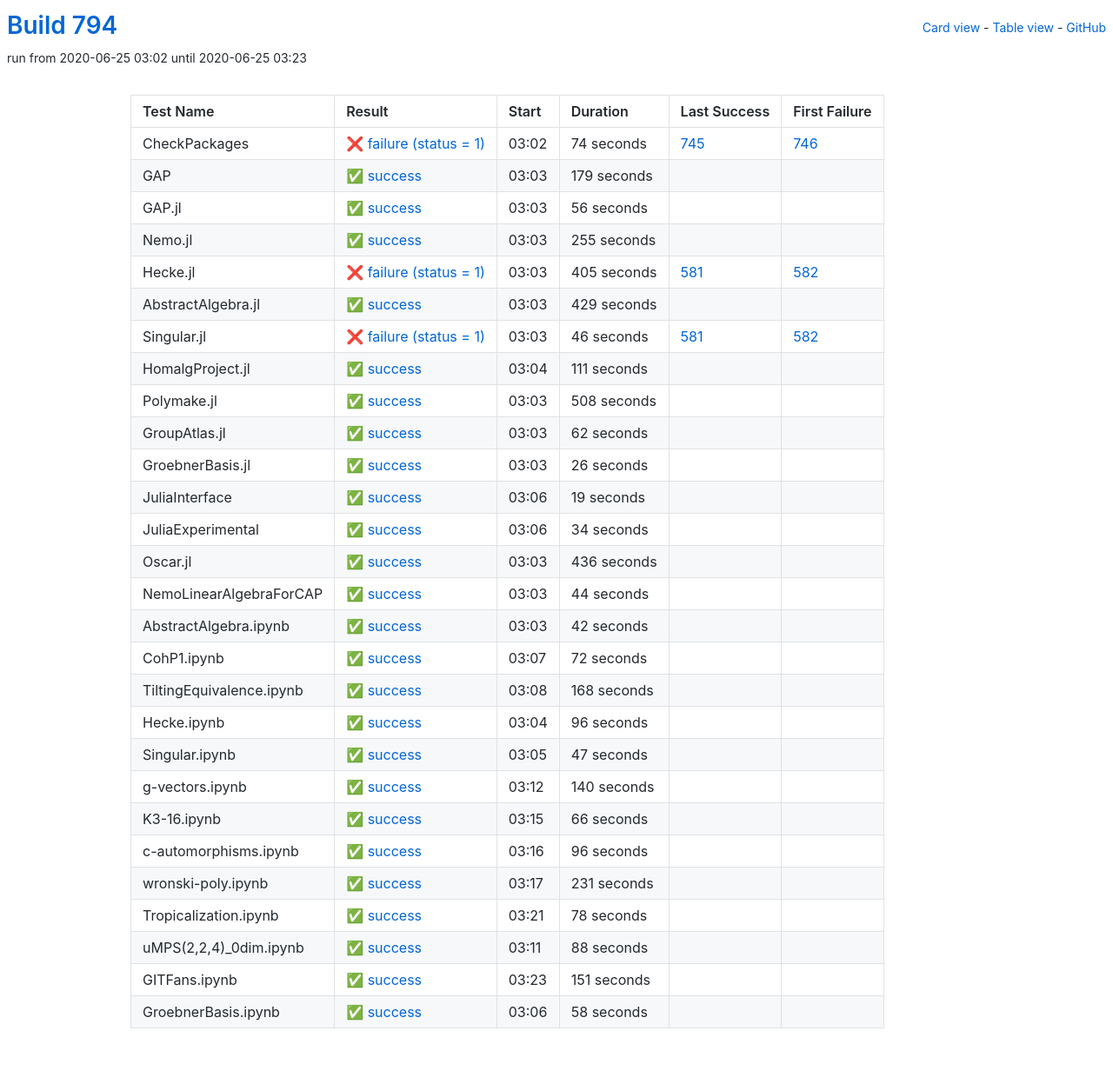
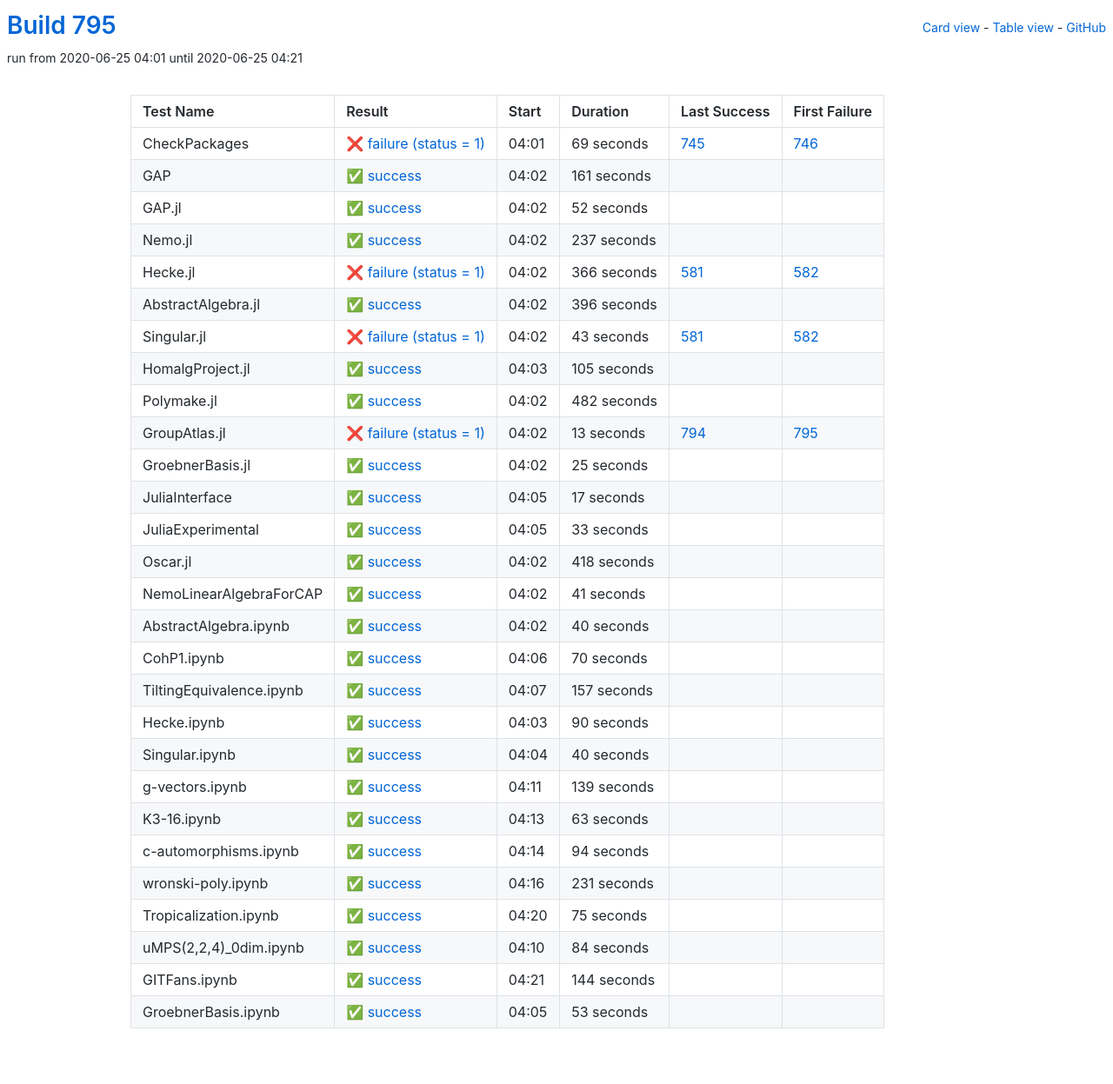
Before and after one commit to oscar-system/oscar-ci-status-1.4, a Jekyll site: the page built from table.html, in a window 1280 px wide. Shown: the whole page at 87% size. Built offline with Jekyll 4.4.1, drawn with Linux system fonts in a browser that asks for light colours.

Commit message:
Build #795

```diff
--- a/_data/ci.yml
+++ b/_data/ci.yml
@@ -1,6 +1,6 @@
 ---
-build: 794
-build_url: https://oscarci.mathematik.uni-kl.de/job/oscar-julia-1.4/794/
+build: 795
+build_url: https://oscarci.mathematik.uni-kl.de/job/oscar-julia-1.4/795/
 job: oscar-julia-1.4
 organization: oscar-system
 repo: oscar-ci-status-1.4
@@ -8,284 +8,284 @@ repourl: https://github.com/oscar-system/oscar-ci-status-1.4
 tests:
 - name: CheckPackages
   id: checkpackages
-  log: https://oscarci.mathematik.uni-kl.de/job/oscar-julia-1.4/794/artifact/logs/build-794/CheckPackages.log
-  start: 2020-06-25 03:02
+  log: https://oscarci.mathematik.uni-kl.de/job/oscar-julia-1.4/795/artifact/logs/build-795/CheckPackages.log
+  start: 2020-06-25 04:01
   success: false
   exitcode: 1
   status: failure
-  duration: 74
+  duration: 69
   last_success: 745
   last_success_url: https://oscarci.mathematik.uni-kl.de/job/oscar-julia-1.4/745/
   first_failure: 746
   first_failure_url: https://oscarci.mathematik.uni-kl.de/job/oscar-julia-1.4/746/
 - name: GAP
   id: gap
-  log: https://oscarci.mathematik.uni-kl.de/job/oscar-julia-1.4/794/artifact/logs/build-794/GAP.log
-  start: 2020-06-25 03:03
+  log: https://oscarci.mathematik.uni-kl.de/job/oscar-julia-1.4/795/artifact/logs/build-795/GAP.log
+  start: 2020-06-25 04:02
   success: true
   exitcode: 0
   status: success
-  duration: 179
+  duration: 161
   last_success: false
   last_success_url:
   first_failure: false
   first_failure_url:
 - name: GAP.jl
   id: gap-jl
-  log: https://oscarci.mathematik.uni-kl.de/job/oscar-julia-1.4/794/artifact/logs/build-794/GAP.jl.log
-  start: 2020-06-25 03:03
+  log: https://oscarci.mathematik.uni-kl.de/job/oscar-julia-1.4/795/artifact/logs/build-795/GAP.jl.log
+  start: 2020-06-25 04:02
   success: true
   exitcode: 0
   status: success
-  duration: 56
+  duration: 52
   last_success: false
   last_success_url:
   first_failure: false
   first_failure_url:
 - name: Nemo.jl
   id: nemo-jl
-  log: https://oscarci.mathematik.uni-kl.de/job/oscar-julia-1.4/794/artifact/logs/build-794/Nemo.jl.log
-  start: 2020-06-25 03:03
+  log: https://oscarci.mathematik.uni-kl.de/job/oscar-julia-1.4/795/artifact/logs/build-795/Nemo.jl.log
+  start: 2020-06-25 04:02
   success: true
   exitcode: 0
   status: success
-  duration: 255
+  duration: 237
   last_success: false
   last_success_url:
   first_failure: false
   first_failure_url:
 - name: Hecke.jl
   id: hecke-jl
-  log: https://oscarci.mathematik.uni-kl.de/job/oscar-julia-1.4/794/artifact/logs/build-794/Hecke.jl.log
-  start: 2020-06-25 03:03
+  log: https://oscarci.mathematik.uni-kl.de/job/oscar-julia-1.4/795/artifact/logs/build-795/Hecke.jl.log
+  start: 2020-06-25 04:02
   success: false
   exitcode: 1
   status: failure
-  duration: 405
+  duration: 366
   last_success: 581
   last_success_url: https://oscarci.mathematik.uni-kl.de/job/oscar-julia-1.4/581/
   first_failure: 582
   first_failure_url: https://oscarci.mathematik.uni-kl.de/job/oscar-julia-1.4/582/
 - name: AbstractAlgebra.jl
   id: abstractalgebra-jl
-  log: https://oscarci.mathematik.uni-kl.de/job/oscar-julia-1.4/794/artifact/logs/build-794/AbstractAlgebra.jl.log
-  start: 2020-06-25 03:03
+  log: https://oscarci.mathematik.uni-kl.de/job/oscar-julia-1.4/795/artifact/logs/build-795/AbstractAlgebra.jl.log
+  start: 2020-06-25 04:02
   success: true
   exitcode: 0
   status: success
-  duration: 429
+  duration: 396
   last_success: false
   last_success_url:
   first_failure: false
   first_failure_url:
 - name: Singular.jl
   id: singular-jl
-  log: https://oscarci.mathematik.uni-kl.de/job/oscar-julia-1.4/794/artifact/logs/build-794/Singular.jl.log
-  start: 2020-06-25 03:03
+  log: https://oscarci.mathematik.uni-kl.de/job/oscar-julia-1.4/795/artifact/logs/build-795/Singular.jl.log
+  start: 2020-06-25 04:02
   success: false
   exitcode: 1
   status: failure
-  duration: 46
+  duration: 43
   last_success: 581
   last_success_url: https://oscarci.mathematik.uni-kl.de/job/oscar-julia-1.4/581/
   first_failure: 582
   first_failure_url: https://oscarci.mathematik.uni-kl.de/job/oscar-julia-1.4/582/
 - name: HomalgProject.jl
   id: homalgproject-jl
-  log: https://oscarci.mathematik.uni-kl.de/job/oscar-julia-1.4/794/artifact/logs/build-794/HomalgProject.jl.log
-  start: 2020-06-25 03:04
+  log: https://oscarci.mathematik.uni-kl.de/job/oscar-julia-1.4/795/artifact/logs/build-795/HomalgProject.jl.log
+  start: 2020-06-25 04:03
   success: true
   exitcode: 0
   status: success
-  duration: 111
+  duration: 105
   last_success: false
   last_success_url:
   first_failure: false
   first_failure_url:
 - name: Polymake.jl
   id: polymake-jl
-  log: https://oscarci.mathematik.uni-kl.de/job/oscar-julia-1.4/794/artifact/logs/build-794/Polymake.jl.log
-  start: 2020-06-25 03:03
+  log: https://oscarci.mathematik.uni-kl.de/job/oscar-julia-1.4/795/artifact/logs/build-795/Polymake.jl.log
+  start: 2020-06-25 04:02
   success: true
   exitcode: 0
   status: success
-  duration: 508
+  duration: 482
   last_success: false
   last_success_url:
   first_failure: false
   first_failure_url:
 - name: GroupAtlas.jl
   id: groupatlas-jl
-  log: https://oscarci.mathematik.uni-kl.de/job/oscar-julia-1.4/794/artifact/logs/build-794/GroupAtlas.jl.log
-  start: 2020-06-25 03:03
+  log: https://oscarci.mathematik.uni-kl.de/job/oscar-julia-1.4/795/artifact/logs/build-795/GroupAtlas.jl.log
+  start: 2020-06-25 04:02
+  success: false
+  exitcode: 1
+  status: failure
+  duration: 13
+  last_success: 794
+  last_success_url: https://oscarci.mathematik.uni-kl.de/job/oscar-julia-1.4/794/
+  first_failure: 795
+  first_failure_url: https://oscarci.mathematik.uni-kl.de/job/oscar-julia-1.4/795/
+- name: GroebnerBasis.jl
+  id: groebnerbasis-jl
+  log: https://oscarci.mathematik.uni-kl.de/job/oscar-julia-1.4/795/artifact/logs/build-795/GroebnerBasis.jl.log
+  start: 2020-06-25 04:02
   success: true
   exitcode: 0
   status: success
-  duration: 62
-  last_success: false
-  last_success_url:
-  first_failure: false
-  first_failure_url:
-- name: GroebnerBasis.jl
-  id: groebnerbasis-jl
-  log: https://oscarci.mathematik.uni-kl.de/job/oscar-julia-1.4/794/artifact/logs/build-794/GroebnerBasis.jl.log
-  start: 2020-06-25 03:03
-  success: true
-  exitcode: 0
-  status: success
-  duration: 26
+  duration: 25
   last_success: false
   last_success_url:
   first_failure: false
   first_failure_url:
 - name: JuliaInterface
   id: juliainterface
-  log: https://oscarci.mathematik.uni-kl.de/job/oscar-julia-1.4/794/artifact/logs/build-794/JuliaInterface.log
-  start: 2020-06-25 03:06
+  log: https://oscarci.mathematik.uni-kl.de/job/oscar-julia-1.4/795/artifact/logs/build-795/JuliaInterface.log
+  start: 2020-06-25 04:05
   success: true
   exitcode: 0
   status: success
-  duration: 19
+  duration: 17
   last_success: false
   last_success_url:
   first_failure: false
   first_failure_url:
 - name: JuliaExperimental
   id: juliaexperimental
-  log: https://oscarci.mathematik.uni-kl.de/job/oscar-julia-1.4/794/artifact/logs/build-794/JuliaExperimental.log
-  start: 2020-06-25 03:06
+  log: https://oscarci.mathematik.uni-kl.de/job/oscar-julia-1.4/795/artifact/logs/build-795/JuliaExperimental.log
+  start: 2020-06-25 04:05
   success: true
   exitcode: 0
   status: success
-  duration: 34
+  duration: 33
   last_success: false
   last_success_url:
   first_failure: false
   first_failure_url:
 - name: Oscar.jl
   id: oscar-jl
-  log: https://oscarci.mathematik.uni-kl.de/job/oscar-julia-1.4/794/artifact/logs/build-794/Oscar.jl.log
-  start: 2020-06-25 03:03
+  log: https://oscarci.mathematik.uni-kl.de/job/oscar-julia-1.4/795/artifact/logs/build-795/Oscar.jl.log
+  start: 2020-06-25 04:02
   success: true
   exitcode: 0
   status: success
-  duration: 436
+  duration: 418
   last_success: false
   last_success_url:
   first_failure: false
   first_failure_url:
 - name: NemoLinearAlgebraForCAP
   id: nemolinearalgebraforcap
-  log: https://oscarci.mathematik.uni-kl.de/job/oscar-julia-1.4/794/artifact/logs/build-794/NemoLinearAlgebraForCAP.log
-  start: 2020-06-25 03:03
+  log: https://oscarci.mathematik.uni-kl.de/job/oscar-julia-1.4/795/artifact/logs/build-795/NemoLinearAlgebraForCAP.log
+  start: 2020-06-25 04:02
   success: true
   exitcode: 0
   status: success
-  duration: 44
+  duration: 41
   last_success: false
   last_success_url:
   first_failure: false
   first_failure_url:
 - name: AbstractAlgebra.ipynb
   id: abstractalgebra-ipynb
-  log: https://oscarci.mathematik.uni-kl.de/job/oscar-julia-1.4/794/artifact/logs/build-794/AbstractAlgebra.ipynb.log
-  start: 2020-06-25 03:03
+  log: https://oscarci.mathematik.uni-kl.de/job/oscar-julia-1.4/795/artifact/logs/build-795/AbstractAlgebra.ipynb.log
+  start: 2020-06-25 04:02
   success: true
   exitcode: 0
   status: success
-  duration: 42
+  duration: 40
   last_success: false
   last_success_url:
   first_failure: false
   first_failure_url:
 - name: CohP1.ipynb
   id: cohp1-ipynb
-  log: https://oscarci.mathematik.uni-kl.de/job/oscar-julia-1.4/794/artifact/logs/build-794/CohP1.ipynb.log
-  start: 2020-06-25 03:07
+  log: https://oscarci.mathematik.uni-kl.de/job/oscar-julia-1.4/795/artifact/logs/build-795/CohP1.ipynb.log
+  start: 2020-06-25 04:06
   success: true
   exitcode: 0
   status: success
-  duration: 72
+  duration: 70
   last_success: false
   last_success_url:
   first_failure: false
   first_failure_url:
 - name: TiltingEquivalence.ipynb
   id: tiltingequivalence-ipynb
-  log: https://oscarci.mathematik.uni-kl.de/job/oscar-julia-1.4/794/artifact/logs/build-794/TiltingEquivalence.ipynb.log
-  start: 2020-06-25 03:08
+  log: https://oscarci.mathematik.uni-kl.de/job/oscar-julia-1.4/795/artifact/logs/build-795/TiltingEquivalence.ipynb.log
+  start: 2020-06-25 04:07
   success: true
   exitcode: 0
   status: success
-  duration: 168
+  duration: 157
   last_success: false
   last_success_url:
   first_failure: false
   first_failure_url:
 - name: Hecke.ipynb
   id: hecke-ipynb
-  log: https://oscarci.mathematik.uni-kl.de/job/oscar-julia-1.4/794/artifact/logs/build-794/Hecke.ipynb.log
-  start: 2020-06-25 03:04
+  log: https://oscarci.mathematik.uni-kl.de/job/oscar-julia-1.4/795/artifact/logs/build-795/Hecke.ipynb.log
+  start: 2020-06-25 04:03
   success: true
   exitcode: 0
   status: success
-  duration: 96
+  duration: 90
   last_success: false
   last_success_url:
   first_failure: false
   first_failure_url:
 - name: Singular.ipynb
   id: singular-ipynb
-  log: https://oscarci.mathematik.uni-kl.de/job/oscar-julia-1.4/794/artifact/logs/build-794/Singular.ipynb.log
-  start: 2020-06-25 03:05
+  log: https://oscarci.mathematik.uni-kl.de/job/oscar-julia-1.4/795/artifact/logs/build-795/Singular.ipynb.log
+  start: 2020-06-25 04:04
   success: true
   exitcode: 0
   status: success
-  duration: 47
+  duration: 40
   last_success: false
   last_success_url:
   first_failure: false
   first_failure_url:
 - name: g-vectors.ipynb
   id: g-vectors-ipynb
-  log: https://oscarci.mathematik.uni-kl.de/job/oscar-julia-1.4/794/artifact/logs/build-794/g-vectors.ipynb.log
-  start: 2020-06-25 03:12
+  log: https://oscarci.mathematik.uni-kl.de/job/oscar-julia-1.4/795/artifact/logs/build-795/g-vectors.ipynb.log
+  start: 2020-06-25 04:11
   success: true
   exitcode: 0
   status: success
-  duration: 140
+  duration: 139
   last_success: false
   last_success_url:
   first_failure: false
   first_failure_url:
 - name: K3-16.ipynb
   id: k3-16-ipynb
-  log: https://oscarci.mathematik.uni-kl.de/job/oscar-julia-1.4/794/artifact/logs/build-794/K3-16.ipynb.log
-  start: 2020-06-25 03:15
+  log: https://oscarci.mathematik.uni-kl.de/job/oscar-julia-1.4/795/artifact/logs/build-795/K3-16.ipynb.log
+  start: 2020-06-25 04:13
   success: true
   exitcode: 0
   status: success
-  duration: 66
+  duration: 63
   last_success: false
   last_success_url:
   first_failure: false
   first_failure_url:
 - name: c-automorphisms.ipynb
   id: c-automorphisms-ipynb
-  log: https://oscarci.mathematik.uni-kl.de/job/oscar-julia-1.4/794/artifact/logs/build-794/c-automorphisms.ipynb.log
-  start: 2020-06-25 03:16
+  log: https://oscarci.mathematik.uni-kl.de/job/oscar-julia-1.4/795/artifact/logs/build-795/c-automorphisms.ipynb.log
+  start: 2020-06-25 04:14
   success: true
   exitcode: 0
   status: success
-  duration: 96
+  duration: 94
   last_success: false
   last_success_url:
   first_failure: false
   first_failure_url:
 - name: wronski-poly.ipynb
   id: wronski-poly-ipynb
-  log: https://oscarci.mathematik.uni-kl.de/job/oscar-julia-1.4/794/artifact/logs/build-794/wronski-poly.ipynb.log
-  start: 2020-06-25 03:17
+  log: https://oscarci.mathematik.uni-kl.de/job/oscar-julia-1.4/795/artifact/logs/build-795/wronski-poly.ipynb.log
+  start: 2020-06-25 04:16
   success: true
   exitcode: 0
   status: success
@@ -296,48 +296,48 @@ tests:
   first_failure_url:
 - name: Tropicalization.ipynb
   id: tropicalization-ipynb
-  log: https://oscarci.mathematik.uni-kl.de/job/oscar-julia-1.4/794/artifact/logs/build-794/Tropicalization.ipynb.log
-  start: 2020-06-25 03:21
+  log: https://oscarci.mathematik.uni-kl.de/job/oscar-julia-1.4/795/artifact/logs/build-795/Tropicalization.ipynb.log
+  start: 2020-06-25 04:20
   success: true
   exitcode: 0
   status: success
-  duration: 78
+  duration: 75
   last_success: false
   last_success_url:
   first_failure: false
   first_failure_url:
 - name: uMPS(2,2,4)_0dim.ipynb
   id: umps-2-2-4-0dim-ipynb
-  log: https://oscarci.mathematik.uni-kl.de/job/oscar-julia-1.4/794/artifact/logs/build-794/uMPS-2-2-4-_0dim.ipynb.log
-  start: 2020-06-25 03:11
+  log: https://oscarci.mathematik.uni-kl.de/job/oscar-julia-1.4/795/artifact/logs/build-795/uMPS-2-2-4-_0dim.ipynb.log
+  start: 2020-06-25 04:10
   success: true
   exitcode: 0
   status: success
-  duration: 88
+  duration: 84
   last_success: false
   last_success_url:
   first_failure: false
   first_failure_url:
 - name: GITFans.ipynb
   id: gitfans-ipynb
-  log: https://oscarci.mathematik.uni-kl.de/job/oscar-julia-1.4/794/artifact/logs/build-794/GITFans.ipynb.log
-  start: 2020-06-25 03:23
+  log: https://oscarci.mathematik.uni-kl.de/job/oscar-julia-1.4/795/artifact/logs/build-795/GITFans.ipynb.log
+  start: 2020-06-25 04:21
   success: true
   exitcode: 0
   status: success
-  duration: 151
+  duration: 144
   last_success: false
   last_success_url:
   first_failure: false
   first_failure_url:
 - name: GroebnerBasis.ipynb
   id: groebnerbasis-ipynb
-  log: https://oscarci.mathematik.uni-kl.de/job/oscar-julia-1.4/794/artifact/logs/build-794/GroebnerBasis.ipynb.log
-  start: 2020-06-25 03:06
+  log: https://oscarci.mathematik.uni-kl.de/job/oscar-julia-1.4/795/artifact/logs/build-795/GroebnerBasis.ipynb.log
+  start: 2020-06-25 04:05
   success: true
   exitcode: 0
   status: success
-  duration: 58
+  duration: 53
   last_success: false
   last_success_url:
   first_failure: false
```
Also changed, not shown: README.md.
